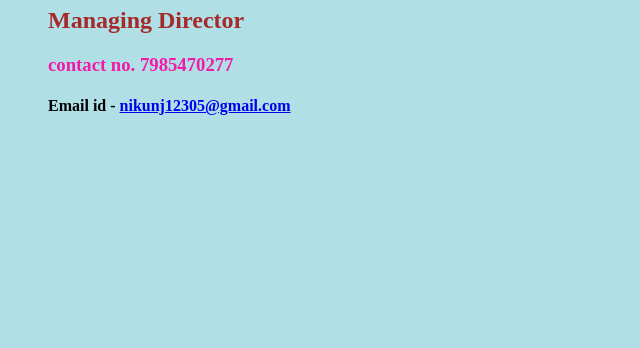
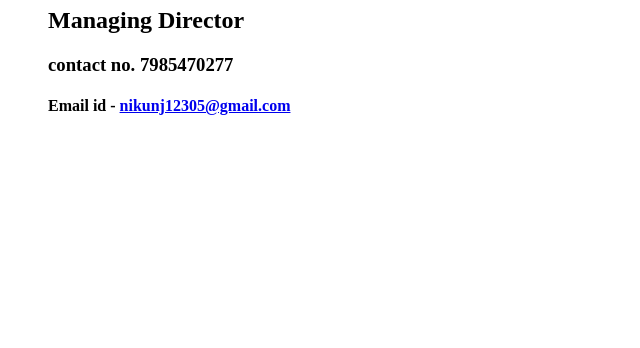
Before and after one commit to aditya-1410/rkkkupdated, a plain HTML site: page aditya.html in a window 1280 px wide. Shown: the part 452-800 px from the top of the page, without its empty margins (0-640 px from the left). Drawn offline with Linux system fonts and the light colour scheme; files whose address does not match are found by name.

Commit message:
Update aditya.html

```diff
--- a/aditya.html
+++ b/aditya.html
@@ -5,7 +5,7 @@
         <meta http-equiv="X-UA-Compatible" content="IE=edge">
         <meta name="viewport" content="width=device-width, initial-scale=1.0">
         <title>profile</title>
-        <link rel="stylesheet" href="C:\Users\91941\webdev\css\styles.css">
+        <link rel="stylesheet" href="css\styles.css">
 </head>
 <body>
     <ul>
```
